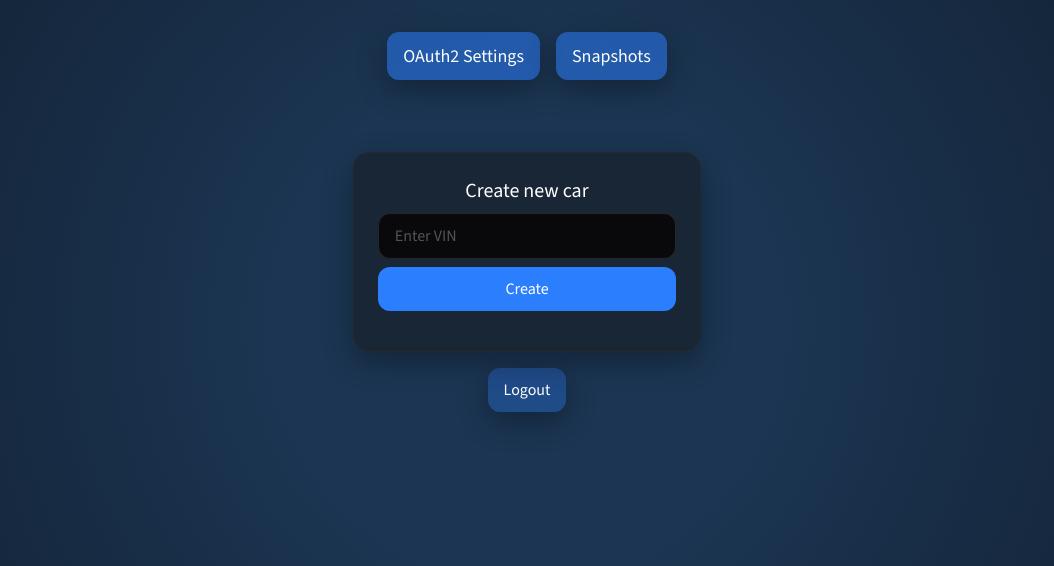
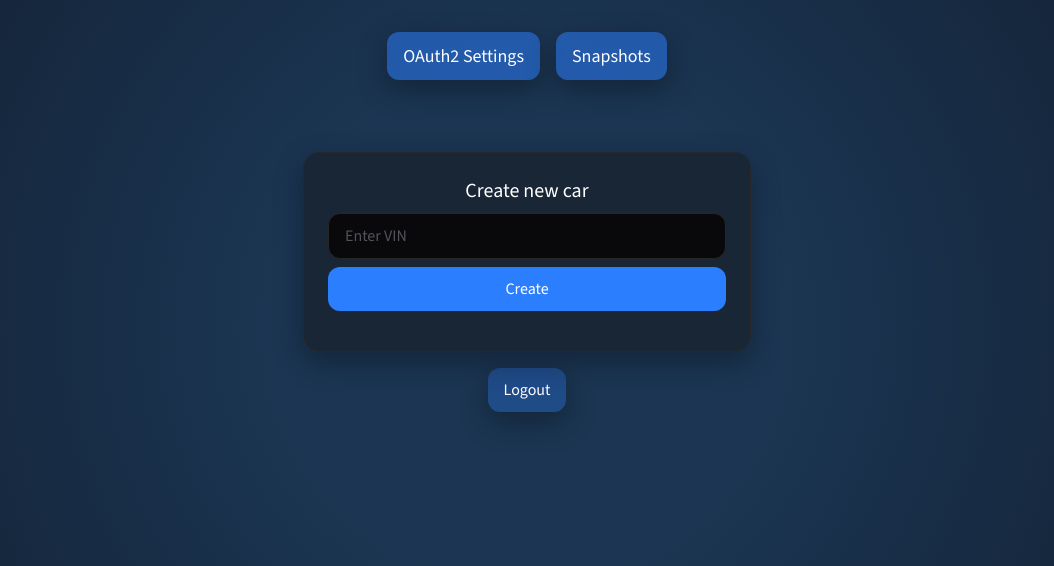
Before and after one commit to klswar0/Volvo-API-playground, a FastAPI app: template templates/dashboardCarSel.html in a window 1280 px wide. Shown: the part 234-800 px from the top of the page, without its empty margins (113-1167 px from the left). Run offline with FastAPI, Linux system fonts and the light colour scheme; the template is opened without the code that fills it, so the values that code supplies are empty; some libraries are stand-ins or nearby versions.

Commit message:
FIX big screens elements size

```diff
--- a/templates/dashboardCarSel.html
+++ b/templates/dashboardCarSel.html
@@ -36,7 +36,7 @@
         <main class="text-center space-y-6 mt-6 md:mt-12 ">
             <ul>
                 {% for vin in VINs%}
-                <section class=" mb-2 w-full max-w-md p-6 bg-zinc-900/50 border border-zinc-800 rounded-2xl shadow-xl backdrop-blur-sm space-y-4 sec text-center flex flex-col ">
+                <section class=" mb-2 w-full max-w-md md:min-w-md p-6 bg-zinc-900/50 border border-zinc-800 rounded-2xl shadow-xl backdrop-blur-sm space-y-4 sec text-center flex flex-col ">
 
                 <li>
                     <p class="mb-2 text-xl md:text-2xl">{{ vin }}</p>
@@ -85,7 +85,7 @@
             });
         </script>
 
-        <section class=" w-full max-w-md p-6 bg-zinc-900/50 border border-zinc-800 rounded-2xl shadow-xl backdrop-blur-sm space-y-4 sec text-center flex flex-col ">
+        <section class=" w-full max-w-md md:min-w-md p-6 bg-zinc-900/50 border border-zinc-800 rounded-2xl shadow-xl backdrop-blur-sm space-y-4 sec text-center flex flex-col ">
 
             <form hx-post="dashboard/NewCar?key={{ key }}" class="" id="New-car" hx-target="body" hx-swap="transition:true">
                 <p class=" text-lg md:text-xl ">Create new car</p>
--- a/templates/loading.html
+++ b/templates/loading.html
@@ -8,8 +8,8 @@
     <script src="https://unpkg.com/htmx.org@2.0.1/dist/htmx.min.js"></script>
 
     <script src="https://cdn.jsdelivr.net/npm/htmx-ext-json-enc@2.0.1/json-enc.js"></script>
+
     <link rel="stylesheet" href="/internal/style.css">
-
 
 </head>
 
@@ -22,7 +22,7 @@
 
     <main>
 
-        <section class=" mb-2 min-w-md p-6 bg-zinc-900/50 border border-zinc-800 rounded-2xl shadow-xl backdrop-blur-sm  sec text-center flex flex-col ">
+        <section class=" w-full max-w-md md:min-w-md mb-2 p-6 bg-zinc-900/50 border border-zinc-800 rounded-2xl shadow-xl backdrop-blur-sm  sec text-center flex flex-col ">
             <p class="text-lg  md:text-xl mb-2">Select a scenario to load</p>
             <form hx-get="/internal/dashboard/loading?key={{ key }}&VIN={{ vin }}" hx-target="body" hx-swap="outerHTML transition:true" >
                 <select name="name" class="w-full px-4 py-2.5 bg-zinc-950 border border-zinc-800 rounded-xl text-zinc-100 focus:outline-none focus:ring-2 focus:ring-blue-300 focus:border-transparent transition-all appearance-none text-center [text-align-last:center] cursor-pointer">
--- a/templates/oauth2settings.html
+++ b/templates/oauth2settings.html
@@ -19,7 +19,7 @@
         <p class="text-lg  md:text-xl">API key: {{ key }}</p>
     </header>
     <main>
-        <section class=" w-full max-w-md p-6 bg-zinc-900/50 border border-zinc-800 rounded-2xl shadow-xl backdrop-blur-sm space-y-4 sec text-center flex flex-col ">
+        <section class=" w-full max-w-md md:min-w-md p-6 bg-zinc-900/50 border border-zinc-800 rounded-2xl shadow-xl backdrop-blur-sm space-y-4 sec text-center flex flex-col ">
             <p class="text-lg  md:text-xl">OAuth2 status: {{ oauth2_status }}</p>
             {% if oauth2_status == "Activated" %}
             <p>PKCE status: {{ PKCE }}</p>
--- a/templates/snapshots.html
+++ b/templates/snapshots.html
@@ -10,7 +10,6 @@
     <script src="https://cdn.jsdelivr.net/npm/htmx-ext-json-enc@2.0.1/json-enc.js"></script>
     <link rel="stylesheet" href="/internal/style.css">
     <link rel="stylesheet" href="style.css">
-      <script src="https://cdn.jsdelivr.net/npm/@tailwindcss/browser@4"></script>
 
 </head>
 <body class="min-h-screen text-zinc-200 flex flex-col items-center justify-center p-6 md:p-16 selection:bg-sky-300 selection:text-white animate-fade-in-long ">
@@ -21,7 +20,7 @@
 
 <main>
     <ul>
-        <section class=" mb-2 w-full max-w-md p-6 bg-zinc-900/50 border border-zinc-800 rounded-2xl shadow-xl backdrop-blur-sm  sec text-center flex flex-col ">
+        <section class=" mb-2 w-full max-w-md md:min-w-md p-6 bg-zinc-900/50 border border-zinc-800 rounded-2xl shadow-xl backdrop-blur-sm  sec text-center flex flex-col ">
         <li>
             <p class="mb-2 text-lg md:text-xl">Load snapshot</p>
 
--- a/templates/style.css
+++ b/templates/style.css
@@ -321,9 +321,6 @@
   .min-w-100 {
     min-width: calc(var(--spacing) * 100);
   }
-  .min-w-md {
-    min-width: var(--container-md);
-  }
   .flex-1 {
     flex: 1;
   }
@@ -640,6 +637,9 @@
     .md\:w-\[15dvw\] {
       width: 15dvw;
     }
+    .md\:min-w-md {
+      min-width: var(--container-md);
+    }
     .md\:grid-cols-2 {
       grid-template-columns: repeat(2, minmax(0, 1fr));
     }
```
